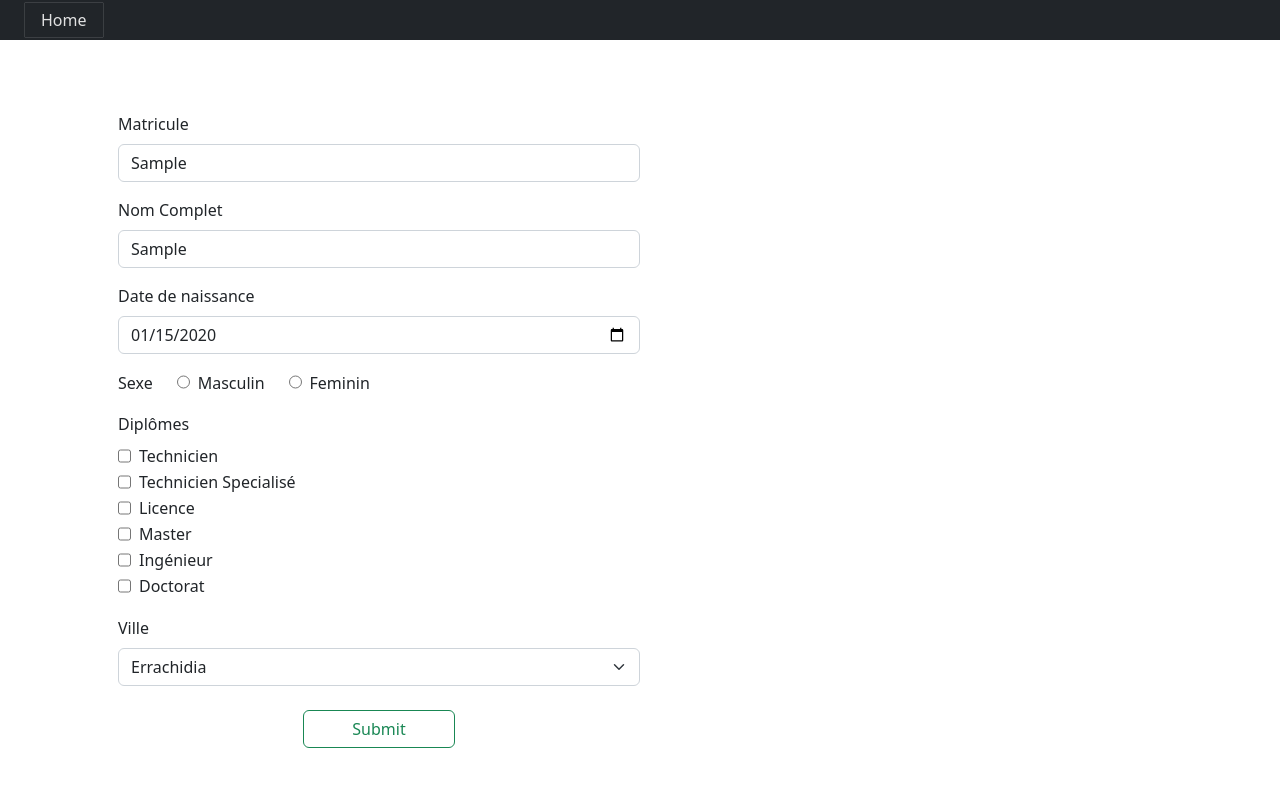
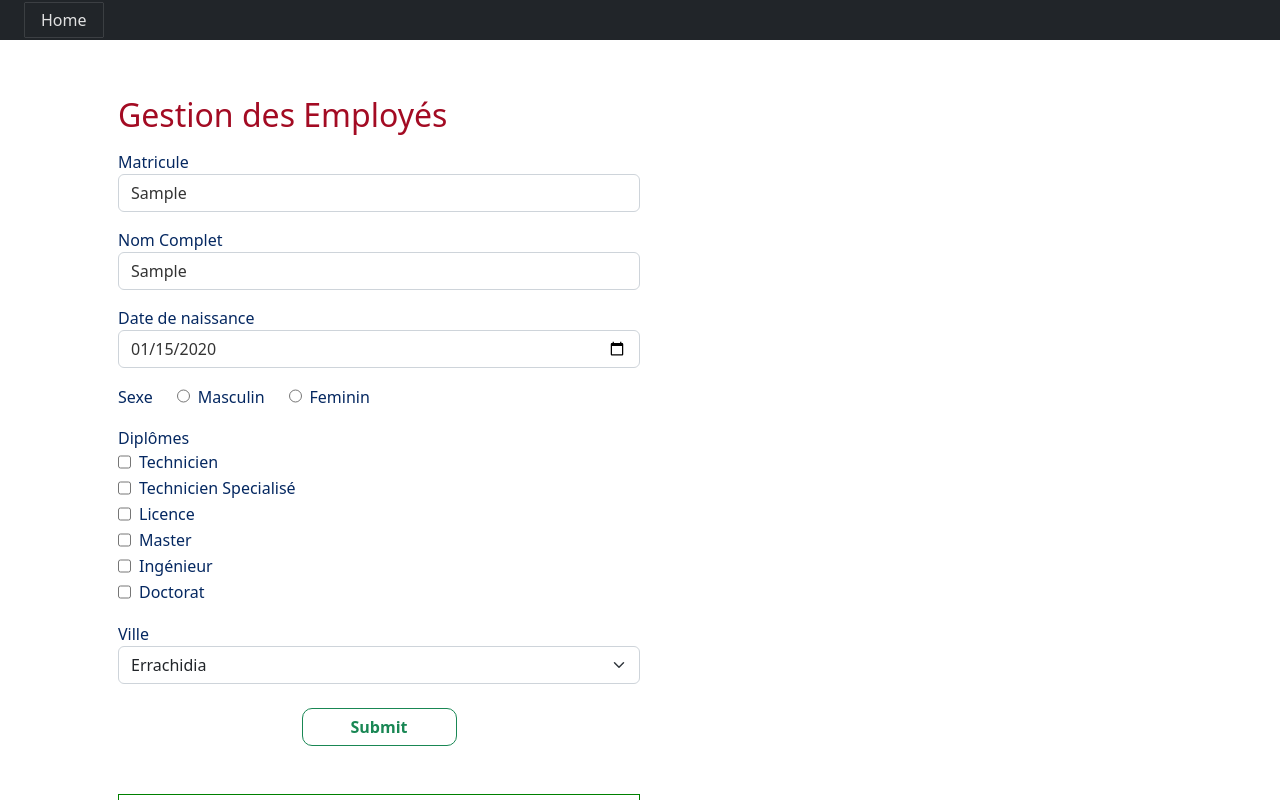
Before and after one commit to abdelhaqelamraoui/bookstore-app, a React (Create React App) app: page / in a window 1280 px wide. Both pictures are taken after typing "Sample", "Sample", "2020-01-15" into the empty fields and a click on the button "Submit". Shown: the top 800 px of the page. Built offline with nearby package versions, Linux system fonts and the light colour scheme.

Commit message:
using styled components + css module

```diff
--- a/package.json
+++ b/package.json
@@ -6,7 +6,9 @@
     "react": "^18.2.0",
     "react-dom": "^18.2.0",
     "react-router-dom": "^6.17.0",
-    "react-scripts": "^3.0.1"
+    "react-scripts": "^3.0.1",
+    "styled-components": "^6.1.1"
+
   },
   "scripts": {
     "start": "react-scripts --openssl-legacy-provider start",
--- /dev/null
+++ b/src/assets/css/styles.module.css
@@ -0,0 +1,6 @@
+
+
+.twoColumns {
+   display: flex;
+   justify-content: space-between;
+}
--- /dev/null
+++ b/src/components/Info.js
@@ -0,0 +1,37 @@
+import React from "react";
+import { InfoCollectees, Label } from "./StyledComponents";
+import styles from './../assets/css/styles.module.css';
+
+export const Info = (props) => {
+
+   const info = props.info;
+
+   return (
+      <InfoCollectees>
+         <div className={styles.twoColumns}>
+            <Label>Matricule</Label>
+            <span>{info.matricule}</span>
+         </div>
+         <div className={styles.twoColumns}>
+            <Label>Nom Complet</Label>
+            <span>{info.nomComplet}</span>
+         </div>
+         <div className={styles.twoColumns}>
+            <Label>Date de naissance</Label>
+            <span>{info.dateNaissance}</span>
+         </div>
+         <div className={styles.twoColumns}>
+            <Label>Sexe</Label>
+            <span>{info.sexe}</span>
+         </div>
+         <div className={styles.twoColumns}>
+            <Label>Diplomes</Label>
+            <span>{info.diplomes.join(', ')}</span>
+         </div>
+         <div className={styles.twoColumns}>
+            <Label>Ville</Label>
+            <span>{info.ville}</span>
+         </div>
+      </InfoCollectees>
+   );
+}
--- a/src/components/Main.js
+++ b/src/components/Main.js
@@ -1,5 +1,8 @@
 
 import React, { useState } from "react";
+import { Button, H2, Input, Label} from "./StyledComponents";
+import { Info } from "./Info";
+
 
 export const Main = () => {
 
@@ -9,6 +12,8 @@ export const Main = () => {
    const [sexe, setSexe] = useState('');
    const [diplomes, setDiplomes] = useState([]);
    const [ville, setVille] = useState('');
+   const [info, setInfo] = useState({});
+   const [afficher, setAfficher] = useState(false);
 
 
    const handleMatriculeChange = (event) => {
@@ -53,94 +58,83 @@ export const Main = () => {
 
    const handleFormSubmit = (event) => {
       event.preventDefault();
-      let msg = '';
-
-      const states = {
-         matricule: matricule,
-         nomComplet: nomComplet,
-         dateNaissance: dateNaissance,
-         sexe: sexe,
-         diplomes: diplomes,
-         ville: ville
-      }
-
-      for (const key in states) {
-         const element = states[key];
-         const nomChmaps = key.charAt(0).toLocaleUpperCase() + key.substring(1)
-         if(Array.isArray(element)) {
-            msg += `${nomChmaps} : ${element.join(' - ')} `;
-         } else {
-            msg += `${nomChmaps} : ${element} `;
-         }
-      }
-      alert(msg);
+      setInfo({
+         'matricule': matricule,
+         'nomComplet': nomComplet,
+         'dateNaissance': dateNaissance,
+         'sexe': sexe,
+         'diplomes': diplomes,
+         'ville': ville
+      })
+      setAfficher(true)
    }
 
 
    return (
       <form className="w-50" onSubmit={handleFormSubmit}>
+         <H2>Gestion des Employés</H2>
          <div className="mt-3">
-            <label htmlFor="" className="form-label">Matricule</label>
-            <input className="form-control" type="text" onChange={handleMatriculeChange}/>
+            <Label htmlFor="" className="form-Label">Matricule</Label>
+            <Input className="form-control" type="text" onChange={handleMatriculeChange}/>
          </div>
          <div className="mt-3">
-            <label htmlFor="" className="form-label">Nom Complet</label>
-            <input className="form-control" type="text" onChange={handleNomCompletChange}/>
+            <Label htmlFor="" className="form-Label">Nom Complet</Label>
+            <Input className="form-control" type="text" onChange={handleNomCompletChange}/>
          </div>
          <div className="mt-3">
-            <label htmlFor="" className="form-label">Date de naissance</label>
-            <input className="form-control" type="date" onChange={handleDateNaissanceChange}/>
+            <Label htmlFor="" className="form-Label">Date de naissance</Label>
+            <Input className="form-control" type="date" onChange={handleDateNaissanceChange}/>
          </div>
          <div className="mt-3 d-inline-flex gap-4 align-items-center">
-            <label htmlFor="" className="">Sexe</label>
+            <Label htmlFor="" className="">Sexe</Label>
             <div className="d-inline-flex gap-2 align-items-center">
-               <input className="form-check" type="radio" name="sexe" value="Homme" onChange={handleSexeChange}/>
-               <label htmlFor="" className="">Masculin</label>
+               <Input className="form-check" type="radio" name="sexe" value="Homme" onChange={handleSexeChange}/>
+               <Label htmlFor="" className="">Masculin</Label>
             </div>
             <div  className="d-inline-flex gap-2 align-items-center">
-               <input className="form-check" type="radio" name="sexe" value="Femme" onChange={handleSexeChange}/>
-               <label htmlFor="" className="">Feminin</label>
+               <Input className="form-check" type="radio" name="sexe" value="Femme" onChange={handleSexeChange}/>
+               <Label htmlFor="" className="">Feminin</Label>
             </div>
          </div>
 
          <div className="mt-3">
-            <label htmlFor="" className="form-label">Diplômes</label>
+            <Label htmlFor="" className="form-Label">Diplômes</Label>
             <div>
                <div className="d-flex gap-2">
-                  <input className="form-check" type="checkbox" value="Technicien" onChange={handleDimplomesChange}/>
-                  <label htmlFor="" className="">Technicien</label>
+                  <Input className="form-check" type="checkbox" value="Technicien" onChange={handleDimplomesChange}/>
+                  <Label htmlFor="" className="">Technicien</Label>
                </div>
 
                <div className="d-flex gap-2">
-                  <input className="form-check" type="checkbox" value="Technicien Specialisé"onChange={handleDimplomesChange}/>
-                  <label htmlFor="" className="">Technicien Specialisé</label>
+                  <Input className="form-check" type="checkbox" value="Technicien Specialisé"onChange={handleDimplomesChange}/>
+                  <Label htmlFor="" className="">Technicien Specialisé</Label>
                </div>
 
                <div className="d-flex gap-2">
-                  <input className="form-check" type="checkbox" value="Licence"onChange={handleDimplomesChange}/>
-                  <label htmlFor="" className="">Licence</label>
+                  <Input className="form-check" type="checkbox" value="Licence"onChange={handleDimplomesChange}/>
+                  <Label htmlFor="" className="">Licence</Label>
                </div>
 
                <div className="d-flex gap-2">
-                  <input className="form-check" type="checkbox" value="Master"onChange={handleDimplomesChange}/>
-                  <label htmlFor="" className="">Master</label>
+                  <Input className="form-check" type="checkbox" value="Master"onChange={handleDimplomesChange}/>
+                  <Label htmlFor="" className="">Master</Label>
                </div>
 
                <div className="d-flex gap-2">
-                  <input className="form-check" type="checkbox" value="Ingénieur" onChange={handleDimplomesChange}/>
-                  <label htmlFor="" className="">Ingénieur</label>
+                  <Input className="form-check" type="checkbox" value="Ingénieur" onChange={handleDimplomesChange}/>
+                  <Label htmlFor="" className="">Ingénieur</Label>
                </div>
 
                <div className="d-flex gap-2">
-                  <input className="form-check" type="checkbox" value="Doctorat" onChange={handleDimplomesChange}/>
-                  <label htmlFor="" className="">Doctorat</label>
+                  <Input className="form-check" type="checkbox" value="Doctorat" onChange={handleDimplomesChange}/>
+                  <Label htmlFor="" className="">Doctorat</Label>
                </div>
 
             </div>
          </div>
 
          <div className="mt-3">
-            <label htmlFor="" className="form-label">Ville</label>
+            <Label htmlFor="" className="form-Label">Ville</Label>
             <select className="form-select" onChange={handleVilleChange}>
                <option value="Errachidia">Errachidia</option>
                <option value="Meknes">Meknes</option>
@@ -152,8 +146,9 @@ export const Main = () => {
          </div>
 
          <div className="text-center mt-4">
-            <button className="btn btn-outline-success px-5">Submit</button>
+            <Button className="btn btn-outline-success px-5 mb-5">Submit</Button>
          </div>
+         {afficher && <Info info={info} />}
       </form>
    );
 
--- /dev/null
+++ b/src/components/StyledComponents.js
@@ -0,0 +1,26 @@
+// import React from "react";
+import styled from 'styled-components';
+
+
+export const H2 = styled.h2`
+   color: #a30b23;
+`
+
+export const Label = styled.label`
+   color: #052861;
+`
+
+export const Input = styled.input`
+   bachground-color: yellow;
+   color: rgba(0,0,0,0.8);
+`
+
+export const Button = styled.button`
+   border-radius: 10px !important;
+   font-weight: bolder !important;
+`
+
+export const InfoCollectees = styled.div`
+   border: 1px solid green;
+   padding: 1em 2em;
+`
```
